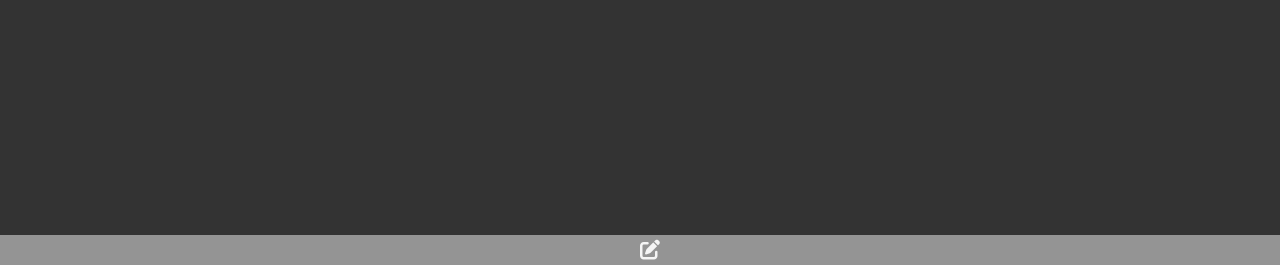
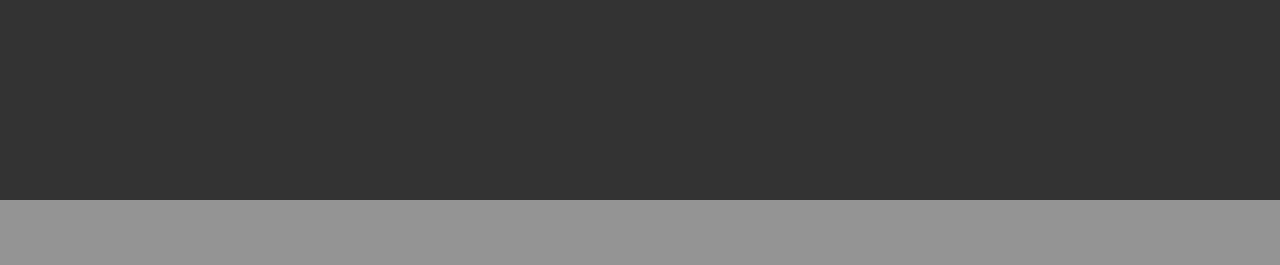
Before and after one commit to jonesdy99/remind-me-main, a Django app: template main_app/templates/main_app/task_list.html in a window 1280 px wide. Shown: the part 535-800 px from the top of the page. Run offline with Django 4.2, Linux system fonts and the light colour scheme; the template is opened without the code that fills it, so the values that code supplies are empty; some libraries are stand-ins or nearby versions.

Commit message:
implement base navbar styling

```diff
--- a/main_app/static/css/base.css
+++ b/main_app/static/css/base.css
@@ -8,9 +8,27 @@ html, body {
   margin: 0;
 }
 
-.logout-link{
+.nav-bar{
+  background-color: rgba(245, 245, 245, 0.5);
+  overflow: hidden;
+  position: fixed;
+  bottom: 0;
+  width: 100%;
+  height: 65px;
+  display: flex;
+  justify-content: space-around;
+}
+
+.nav-bar a{
+  display: flex;
+  justify-content: center;
+  align-items: center;
   text-decoration: none;
   color: whitesmoke;
+}
+
+.logout-div{
+
 }
 
 .login-link{
@@ -65,14 +83,3 @@ html, body {
 .search:hover{
   color: rgba(245, 245, 245, 0.397);
 }
-
-.nav-bar{
-  background-color: rgba(245, 245, 245, 0.5);
-  overflow: hidden;
-  position: fixed;
-  bottom: 0;
-  width: 100%;
-  justify-content: center;
-  align-items: center;
-  display: grid;
-}
--- a/main_app/templates/main_app/task_list.html
+++ b/main_app/templates/main_app/task_list.html
@@ -16,7 +16,7 @@
 <body>
   {% if request.user.is_authenticated %}
   <p class='user'>Logged in as {{request.user}}</p>
-  <a href="{% url 'logout' %}" class='logout-link'>Logout</a>
+  {% comment %} <a href="{% url 'logout' %}" class='logout-link'>Logout</a> {% endcomment %}
   {% else %}
   <a href="{% url 'login' %}" class='login-link'>Login</a>
   {% endif %}
@@ -45,6 +45,10 @@
   </div>
 </body>
 <div class='nav-bar'>
-  <a href="{% url 'task-create' %}" class='add-task'><i class="fa-solid fa-pen-to-square"></i></a>
+  {% if request.user.is_authenticated %}
+    <a href="{% url 'task-create' %}" class='add-task'><i class="fa-solid fa-pen-to-square"></i></a>
+    <a href="{% url 'tasks' %}"><i class="fa-solid fa-eye"></i></a>
+    <a href="{% url 'logout' %}">Logout</a>
+  {% endif %}
 </div>
 </html>
```
